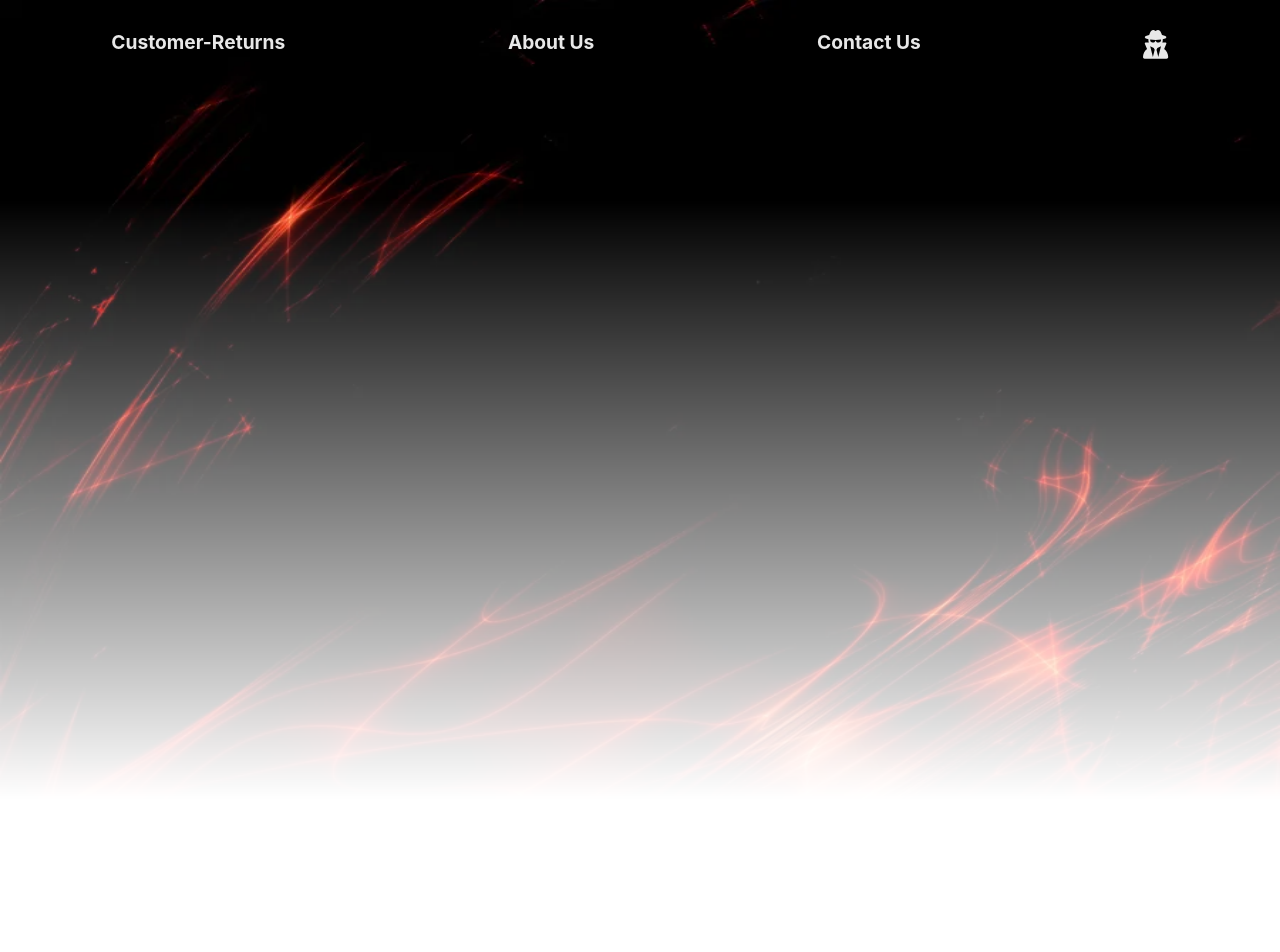
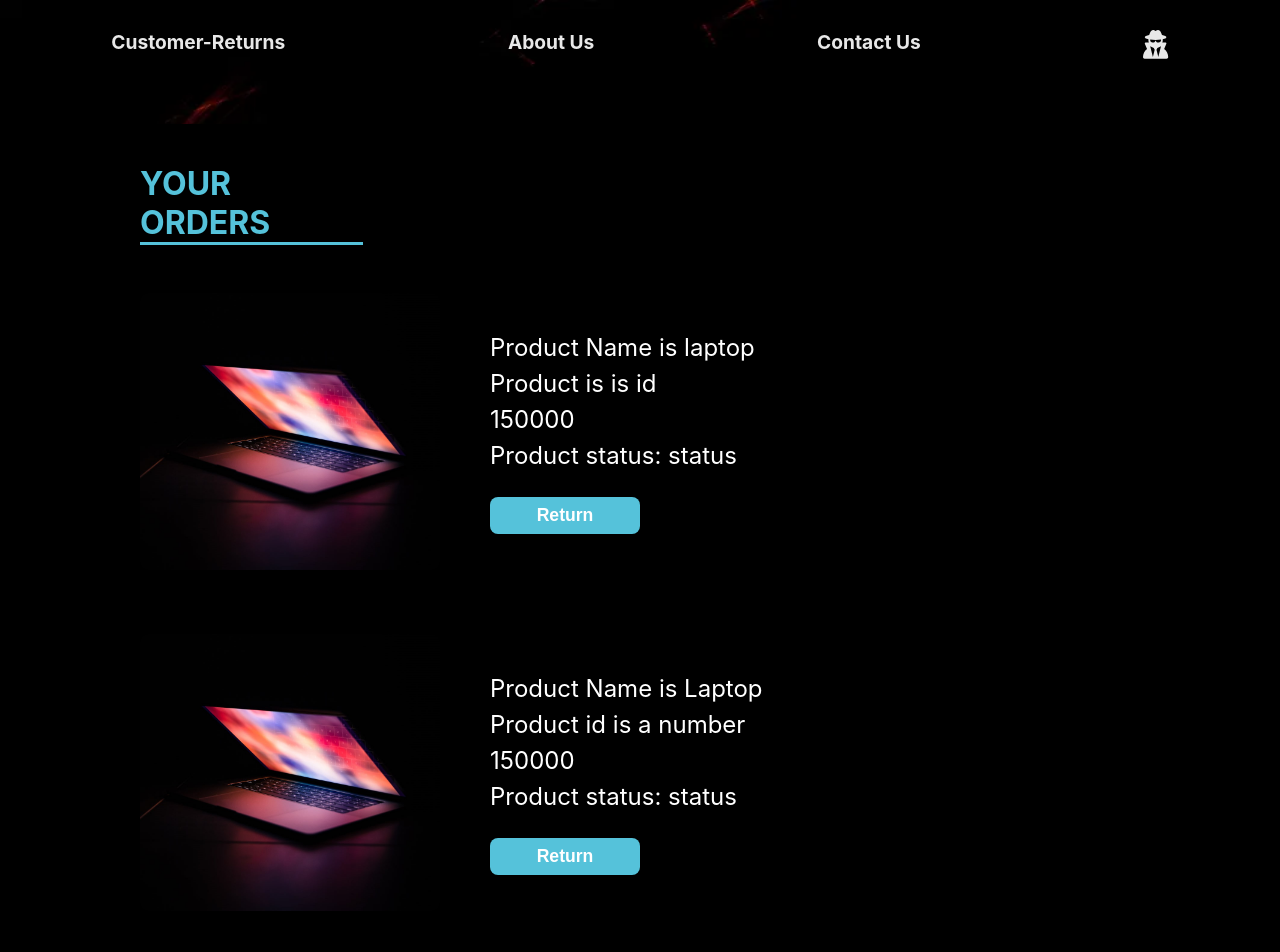
Before and after one commit to Deekshith-S-Shetty/Customer-Returns, a React (Create React App) app: page /main in a window 1280 px wide. Shown: the top 952 px of the page. Before the commit the page ends 800 px from the top, so only its background shows below. Built offline with nearby package versions, Linux system fonts and the light colour scheme; no server answers; the HTML template or start-up script is replaced by a standard one.

Commit message:
Add Product Page (Customer.jsx) for customer view with complete Design

```diff
--- a/src/App.js
+++ b/src/App.js
@@ -3,6 +3,7 @@ import Home from "./components/Home";
 import Signin from "./components/Signin";
 import Signup from "./components/Signup";
 import MainPage from "./components/MainPage";
+import Return from "./components/Return";
 import "./App.css";
 
 function App() {
@@ -13,6 +14,7 @@ function App() {
         <Route path="/signin" element={<Signin />} />
         <Route path="/signup" element={<Signup />} />
         <Route path="/main" element={<MainPage />} />
+        <Route path="/return" element={<Return />} />
       </Routes>
     </div>
   );
--- /dev/null
+++ b/src/components/Customer.css
@@ -0,0 +1,71 @@
+.orders {
+  position: absolute;
+  width: 100%;
+  margin-top: 35px;
+  z-index: 2;
+  background: none;
+  background-color: black;
+  color: #55c2da;
+}
+
+.products {
+  display: flex;
+  flex-direction: column;
+  padding: 40px;
+  margin: 0 100px;
+  margin-bottom: 150px;
+  border-radius: 15px;
+  border: none;
+}
+
+.orders-heading {
+  color: #55c2da;
+  font-size: 2rem;
+  margin-bottom: 18px;
+  border-bottom: 3px solid;
+  display: inline-block;
+  width: 223px;
+}
+
+.product {
+  display: flex;
+  border-radius: 8px;
+  margin: 30px 0;
+  transition: transform 0.3s, box-shadow 0.3s;
+}
+
+.product:hover {
+  transform: scale(1.05);
+  box-shadow: 0 0 20px rgba(255, 255, 255, 0.8);
+}
+
+.product-image {
+  width: 300px;
+  border-radius: 8px;
+  margin-right: 50px;
+}
+
+.product-info {
+  color: white;
+  font-size: 1.5rem;
+  margin: 40px 0;
+  display: flex;
+  flex-direction: column;
+  justify-content: space-between;
+}
+
+.return-btn {
+  margin-top: 20px;
+  padding: 8px 15px;
+  border-radius: 8px;
+  border: none;
+  background-color: #55c2da;
+  color: white;
+  font-size: 1.1rem;
+  font-weight: bold;
+  width: 150px;
+}
+
+.return-btn:hover {
+  background-color: #22b7f2;
+}
--- a/src/components/Customer.jsx
+++ b/src/components/Customer.jsx
@@ -1,5 +1,55 @@
 import React from "react";
+import "./Customer.css";
+import { Link } from "react-router-dom";
 
 export default function Customer() {
-  return <div>Customer</div>;
+  return (
+    <div className="orders">
+      <div className="products">
+        <h2 className="orders-heading">YOUR ORDERS</h2>
+        <div className="product">
+          <div className="product-image">
+            <img src="./laptop.jpg" alt="laptop" className="product-image" />
+          </div>
+          <div className="product-info">
+            <p className="product-name">Product Name is laptop</p>
+            <p className="product-id">Product is is id</p>
+            <p className="product-price">150000</p>
+            <p className="product-status">Product status: status</p>
+            <Link to={"/return"} style={{ textDecoration: "none" }}>
+              <button className="return-btn">Return</button>
+            </Link>
+          </div>
+        </div>
+        <div className="product">
+          <div className="product-image">
+            <img src="./laptop.jpg" alt="laptop" className="product-image" />
+          </div>
+          <div className="product-info">
+            <p className="product-name">Product Name is Laptop</p>
+            <p className="product-id">Product id is a number</p>
+            <p className="product-price">150000</p>
+            <p className="product-status">Product status: status</p>
+            <Link to={"/return"} style={{ textDecoration: "none" }}>
+              <button className="return-btn">Return</button>
+            </Link>
+          </div>
+        </div>
+        <div className="product">
+          <div className="product-image">
+            <img src="./laptop.jpg" alt="laptop" className="product-image" />
+          </div>
+          <div className="product-info">
+            <p className="product-name">Product Name is name</p>
+            <p className="product-id">Product id is number</p>
+            <p className="product-price">150000</p>
+            <p className="product-status">Product status: status</p>
+            <Link to={"/return"} style={{ textDecoration: "none" }}>
+              <button className="return-btn">Return</button>
+            </Link>
+          </div>
+        </div>
+      </div>
+    </div>
+  );
 }
--- /dev/null
+++ b/src/components/Return.jsx
@@ -0,0 +1,5 @@
+import React from "react";
+
+export default function Return() {
+  return <div>Return</div>;
+}
```
Also changed, not shown: public/laptop.jpg (added).
